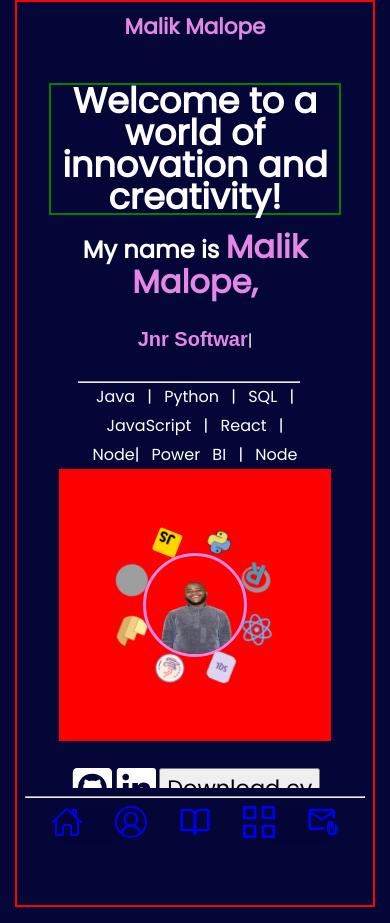
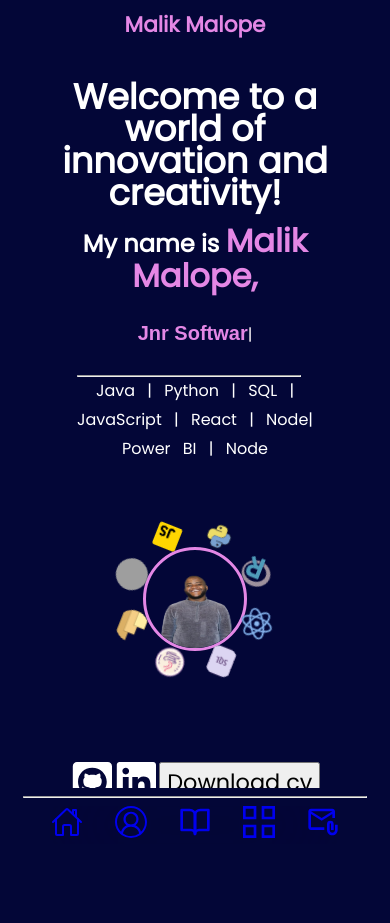
Before and after one commit to libSpace/my-react-portfolio-one, a React (Create React App) app: page / in a window 390 px wide. Built offline with nearby package versions, Linux system fonts and the light colour scheme; grey boxes are pictures that could not be loaded.

Commit message:
Removed the debugging borders everywhere.

```diff
--- a/src/component/Home.css
+++ b/src/component/Home.css
@@ -1,13 +1,11 @@
 :root {
     --font-color: #E487E5; /*font color*/
- }
+}
 
 
 .home-container{
-    /* display: flex; */
-    /* border: 3px dotted red; */
     margin: 2rem;
-    /* animation: fade-in 1s ease 1 0.5s forwards; */
+    animation: fade-in 1s ease 1 0.5s forwards;
 
 
 }
@@ -17,13 +15,11 @@
     justify-content: center;
     align-content: center;
     align-items: center;
-    /* border: yellow solid 3px; */
 }
 .intro{
     justify-content: center;
     align-content: center;
     text-align: center;
-    /* border: 3px solid white;  */
     margin: 4rem;
 }
 .intro h1{
@@ -43,8 +39,6 @@
     width: 55%;
     text-align: center;
     line-height: 5rem;
-    /* border: 3px red solid; */
-
 }
 
 /* My social icons and a download cv button */
@@ -84,17 +78,6 @@
     color: var(--font-color);
 }
 
-/* .intro-content .right{ */
-    /* width: 35%; */
-    /* justify-content: right;
-    /* text-align: right; */
-    /* align-items: right; */
-    /* align-content: right;  */
-    /* margin-left: 2rem; */
-    /* border: 3px red solid; */
-
-/* } */
-
 /* Media query for mobile devices */
 @media only screen and (max-width: 700px) {
 
@@ -118,14 +101,12 @@
         line-height: 2rem;
         padding: 0;
         width: 100%;
-        border: 2px green solid;
     }
     .left-content h1{
         line-height: 2rem;
     }
    .intro-content .left{
-        /* align-items: center; */
-        /* border: red solid 3px; */
+
         width: 80%;
         align-items: center;
         flex-direction: column;
--- a/src/component/Skill.css
+++ b/src/component/Skill.css
@@ -1,8 +1,7 @@
 
 
 .cont .logo-skill {
-    position: relative; /* Change from inherit to relative */
-    /* margin: -25px; */
+    position: relative;
     height: 17rem;
     width: 17rem;
     display: flex;
@@ -11,8 +10,7 @@
     align-content: center;
     border-radius: 50%;
     user-select: none;
-    /* padding-left: 45%; */
-    /* padding-top: 25%; */
+
 }
 
 .cont .logo-skill .main-img {
@@ -183,7 +181,6 @@
         animation: fade-in 1s ease 1 0.5s forwards;
     }
     .cont{
-        background-color: red;
         align-items: center;
         align-content: center;
         justify-content: center;
--- a/src/index.css
+++ b/src/index.css
@@ -6,7 +6,7 @@
   box-sizing: border-box;
   scroll-behavior: smooth;
   animation: smoothScroll 1s ease-in-out;
-  /* flex-direction: column; */
+  user-select: none;
   justify-content: center;
   align-items: center;
   align-content: center;
@@ -24,7 +24,6 @@
 }
 
 body {
-  border: red solid 2px;
   color: #fff;
   background-color: #030637;
   /* padding: 0.8rem; */
```
